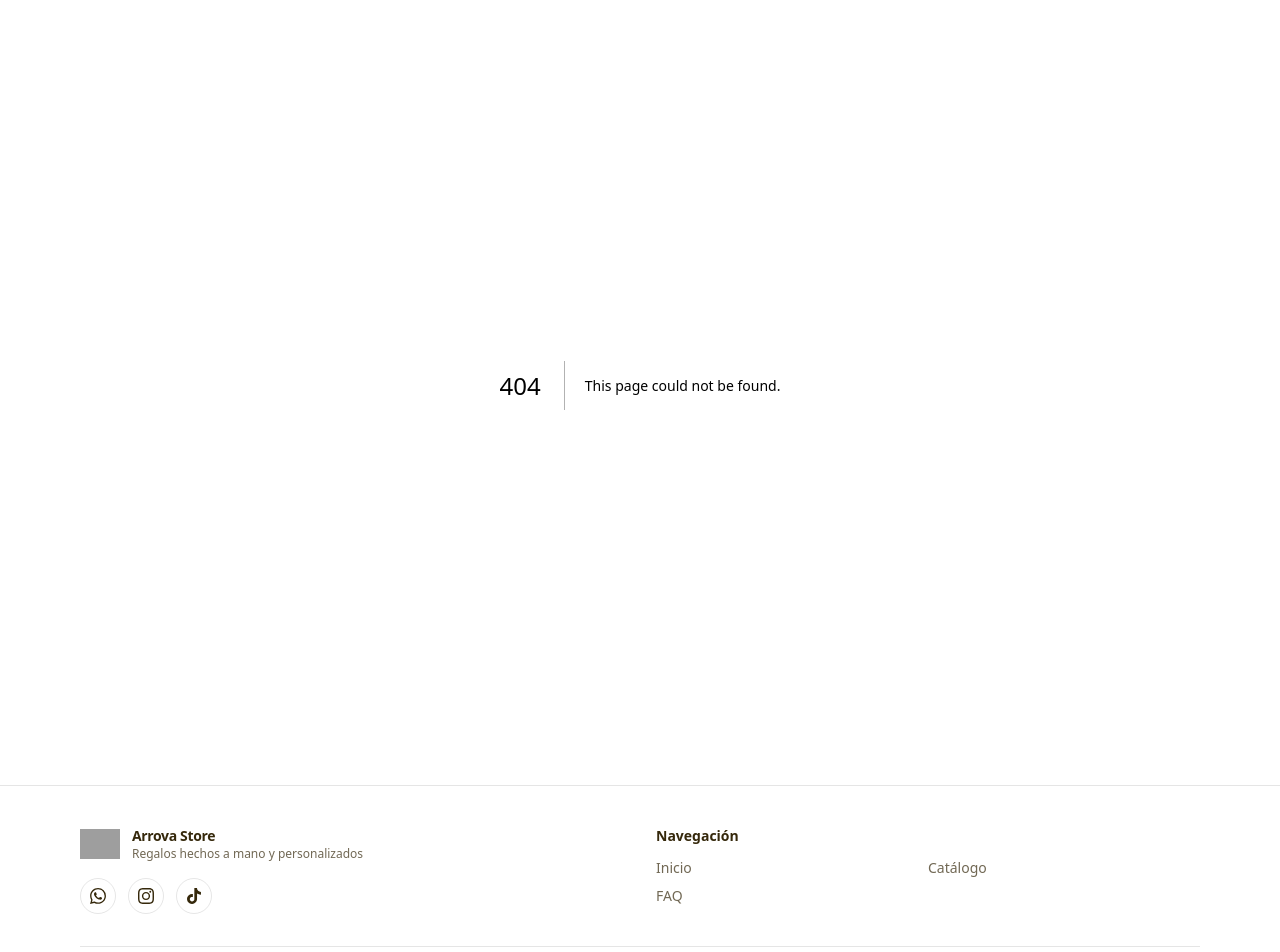
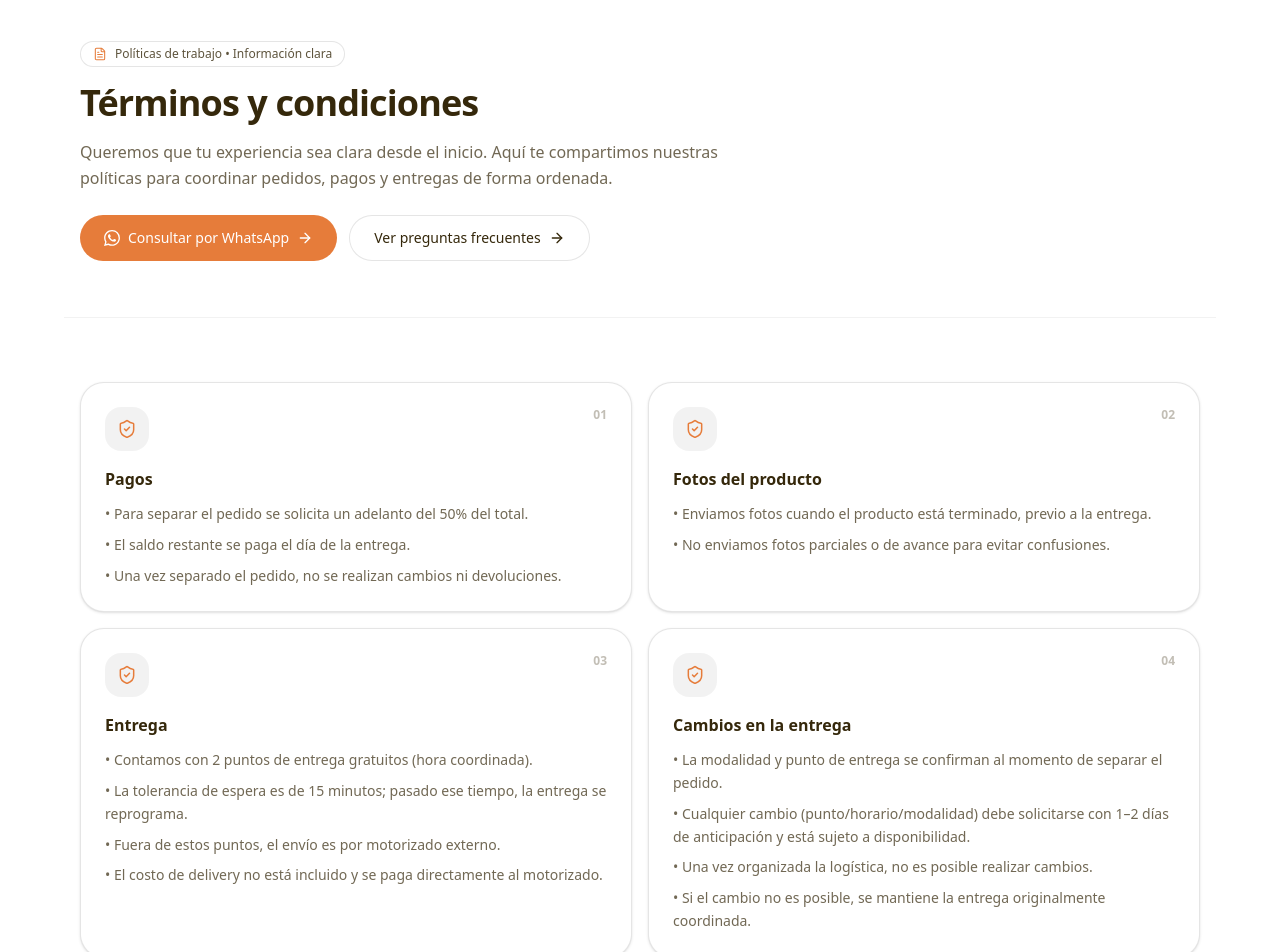
Before and after one commit to renato-av/arrova-store-web-app, a Next.js app: page /terminos-y-condiciones in a window 1280 px wide. Before the commit this address had no page. Shown: the part 80-1032 px from the top of the page. Built offline with nearby package versions, Linux system fonts and the light colour scheme; grey boxes are pictures that could not be loaded.

Commit message:
feat: update footer links to 'Términos y condiciones' and add new Terms and Conditions page

```diff
--- /dev/null
+++ b/app/terminos-y-condiciones/page.tsx
@@ -0,0 +1,145 @@
+import Link from 'next/link'
+import { ArrowRight, FileText, ShieldCheck } from 'lucide-react'
+import { whatsappHref } from '@/shared/lib/utils'
+import { WhatsappIcon } from '@/shared/ui/icons'
+import { SimpleCta } from '@/shared/ui/components/call-to-action/SimpleCta'
+
+export default function TerminosPage() {
+  return (
+    <main className="bg-white">
+      <section className="border-b border-black/5">
+        <div className="mx-auto max-w-6xl px-4 py-10 md:py-14">
+          <div className="inline-flex items-center gap-2 rounded-full border border-black/10 bg-white px-3 py-1 text-xs text-ink/80">
+            <FileText size={14} strokeWidth={1.8} className="text-primary" />
+            Políticas de trabajo • Información clara
+          </div>
+
+          <h1 className="mt-4 text-3xl font-semibold tracking-tight text-ink md:text-4xl">
+            Términos y condiciones
+          </h1>
+
+          <p className="mt-4 max-w-2xl text-sm leading-relaxed text-ink/70 md:text-base">
+            Queremos que tu experiencia sea clara desde el inicio. Aquí te compartimos nuestras
+            políticas para coordinar pedidos, pagos y entregas de forma ordenada.
+          </p>
+
+          <div className="mt-6 flex flex-col gap-3 sm:flex-row">
+            <a
+              href={whatsappHref()}
+              target="_blank"
+              rel="noreferrer"
+              className="inline-flex items-center justify-center gap-2 rounded-full bg-primary px-6 py-3 text-sm font-medium text-white hover:opacity-90 focus:outline-none focus:ring-2 focus:ring-offset-2 ring-brand"
+            >
+              <WhatsappIcon />
+              Consultar por WhatsApp
+              <ArrowRight size={16} />
+            </a>
+
+            <Link
+              href="/faq"
+              className="inline-flex items-center justify-center gap-2 rounded-full border border-black/10 bg-white px-6 py-3 text-sm font-medium text-ink hover:bg-black/5"
+            >
+              Ver preguntas frecuentes
+              <ArrowRight size={16} />
+            </Link>
+          </div>
+        </div>
+      </section>
+
+      <section className="bg-white">
+        <div className="mx-auto max-w-6xl px-4 py-12 md:py-16">
+          <div className="grid gap-4 md:grid-cols-2">
+            <div className="rounded-3xl border border-black/10 bg-white p-6 shadow-sm">
+              <div className="flex items-start justify-between gap-4">
+                <div className="inline-flex h-11 w-11 items-center justify-center rounded-2xl bg-black/5 text-primary">
+                  <ShieldCheck size={20} strokeWidth={1.8} />
+                </div>
+                <span className="text-xs font-semibold text-ink/30">01</span>
+              </div>
+
+              <h2 className="mt-4 text-base font-semibold text-ink">
+                Pagos
+              </h2>
+
+              <ul className="mt-3 space-y-2 text-sm leading-relaxed text-ink/70">
+                <li>• Para separar el pedido se solicita un adelanto del 50% del total.</li>
+                <li>• El saldo restante se paga el día de la entrega.</li>
+                <li>• Una vez separado el pedido, no se realizan cambios ni devoluciones.</li>
+              </ul>
+            </div>
+
+            <div className="rounded-3xl border border-black/10 bg-white p-6 shadow-sm">
+              <div className="flex items-start justify-between gap-4">
+                <div className="inline-flex h-11 w-11 items-center justify-center rounded-2xl bg-black/5 text-primary">
+                  <ShieldCheck size={20} strokeWidth={1.8} />
+                </div>
+                <span className="text-xs font-semibold text-ink/30">02</span>
+              </div>
+
+              <h2 className="mt-4 text-base font-semibold text-ink">
+                Fotos del producto
+              </h2>
+
+              <ul className="mt-3 space-y-2 text-sm leading-relaxed text-ink/70">
+                <li>• Enviamos fotos cuando el producto está terminado, previo a la entrega.</li>
+                <li>• No enviamos fotos parciales o de avance para evitar confusiones.</li>
+              </ul>
+            </div>
+
+            <div className="rounded-3xl border border-black/10 bg-white p-6 shadow-sm">
+              <div className="flex items-start justify-between gap-4">
+                <div className="inline-flex h-11 w-11 items-center justify-center rounded-2xl bg-black/5 text-primary">
+                  <ShieldCheck size={20} strokeWidth={1.8} />
+                </div>
+                <span className="text-xs font-semibold text-ink/30">03</span>
+              </div>
+
+              <h2 className="mt-4 text-base font-semibold text-ink">
+                Entrega
+              </h2>
+
+              <ul className="mt-3 space-y-2 text-sm leading-relaxed text-ink/70">
+                <li>• Contamos con 2 puntos de entrega gratuitos (hora coordinada).</li>
+                <li>• La tolerancia de espera es de 15 minutos; pasado ese tiempo, la entrega se reprograma.</li>
+                <li>• Fuera de estos puntos, el envío es por motorizado externo.</li>
+                <li>• El costo de delivery no está incluido y se paga directamente al motorizado.</li>
+              </ul>
+            </div>
+
+            <div className="rounded-3xl border border-black/10 bg-white p-6 shadow-sm">
+              <div className="flex items-start justify-between gap-4">
+                <div className="inline-flex h-11 w-11 items-center justify-center rounded-2xl bg-black/5 text-primary">
+                  <ShieldCheck size={20} strokeWidth={1.8} />
+                </div>
+                <span className="text-xs font-semibold text-ink/30">04</span>
+              </div>
+
+              <h2 className="mt-4 text-base font-semibold text-ink">
+                Cambios en la entrega
+              </h2>
+
+              <ul className="mt-3 space-y-2 text-sm leading-relaxed text-ink/70">
+                <li>• La modalidad y punto de entrega se confirman al momento de separar el pedido.</li>
+                <li>• Cualquier cambio (punto/horario/modalidad) debe solicitarse con 1–2 días de anticipación y está sujeto a disponibilidad.</li>
+                <li>• Una vez organizada la logística, no es posible realizar cambios.</li>
+                <li>• Si el cambio no es posible, se mantiene la entrega originalmente coordinada.</li>
+              </ul>
+            </div>
+          </div>
+
+          <div className="mt-8 rounded-3xl border border-black/10 bg-black/5 p-6">
+            <p className="text-sm font-semibold text-ink">
+              Nota
+            </p>
+            <p className="mt-2 text-sm leading-relaxed text-ink/70">
+              Al ser trabajos artesanales y personalizados, coordinamos expectativas desde el inicio.
+              Si tienes dudas antes de confirmar, escríbenos y te ayudamos a elegir la mejor opción.
+            </p>
+          </div>
+        </div>
+      </section>
+
+      <SimpleCta />
+    </main>
+  )
+}
--- a/shared/ui/components/footer/Footer.tsx
+++ b/shared/ui/components/footer/Footer.tsx
@@ -77,7 +77,7 @@ export function Footer() {
               <li><Link href="/" className="hover:text-ink">Inicio</Link></li>
               <li><Link href="/catalogo" className="hover:text-ink">Catálogo</Link></li>
               <li><Link href="/faq" className="hover:text-ink">FAQ</Link></li>
-              {/* <li><Link href="/terminos" className="hover:text-ink">Términos</Link></li> */}
+              <li><Link href="/terminos-y-condiciones" className="hover:text-ink">Términos y condiciones</Link></li>
               {/* <li><Link href="/contacto" className="hover:text-ink">Contacto</Link></li> */}
             </ul>
           </nav>
@@ -87,7 +87,7 @@ export function Footer() {
           <p>© {year} Arrova Store. Todos los derechos reservados.</p>
 
           <div className="flex gap-4">
-            {/* <Link href="/terminos" className="hover:text-ink">Términos</Link> */}
+            <Link href="/terminos-y-condiciones" className="hover:text-ink">Términos y condiciones</Link>
             <Link href="/faq" className="hover:text-ink">FAQ</Link>
             <a href={whatsappHref()} target="_blank" rel="noreferrer" className="hover:text-ink">
               WhatsApp
```
